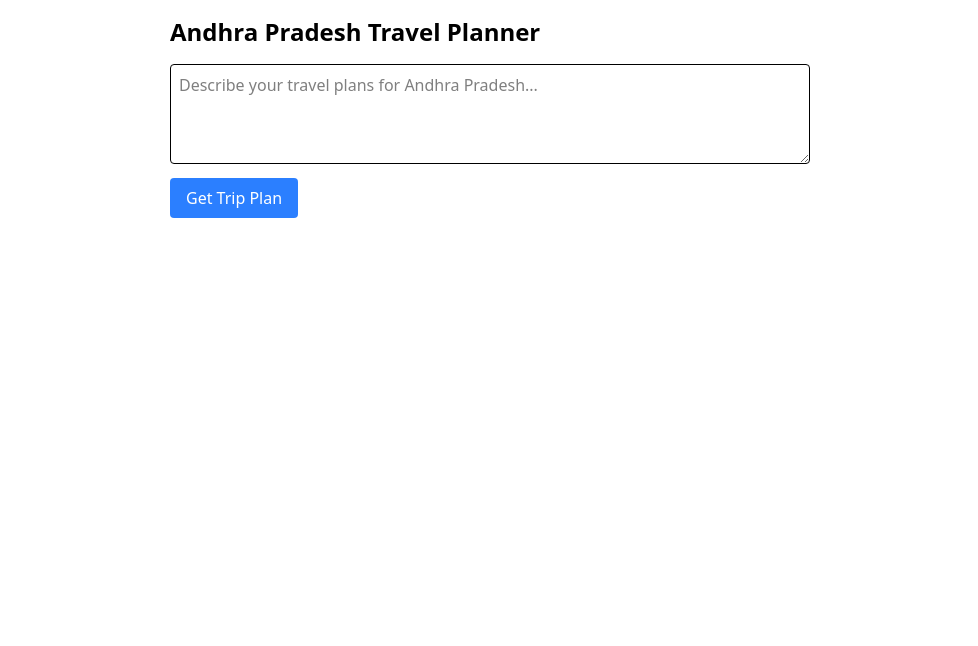
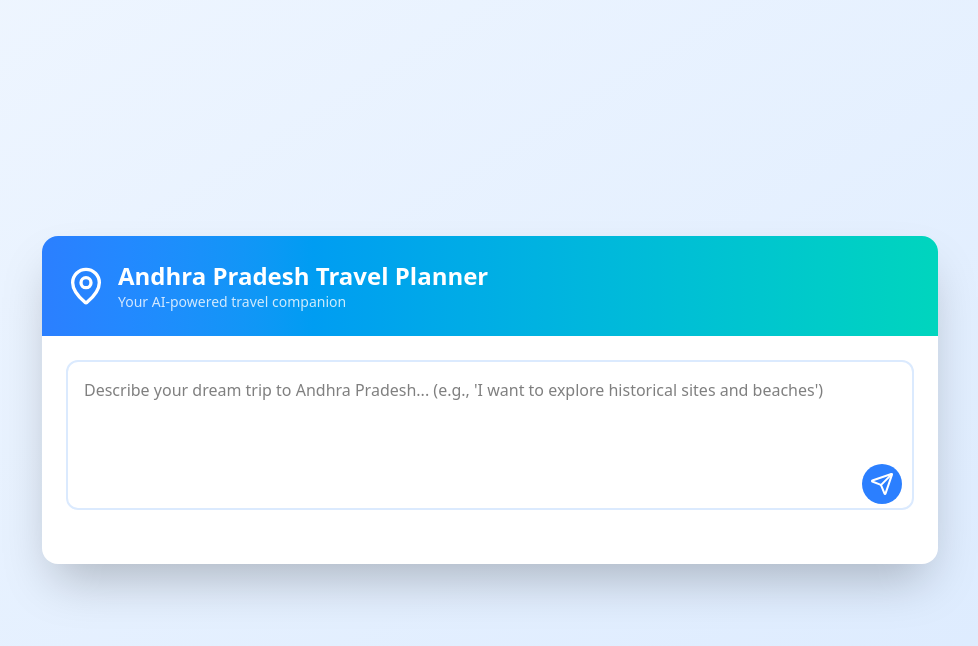
Before and after one commit to paraag/ap_tourism, a React (Vite) app in the folder client/: page /ai-trip-planner in a window 1280 px wide. Shown: the top 646 px of the page, without its empty margins (150-1128 px from the left). Built offline with nearby package versions, Linux system fonts and the light colour scheme.

Commit message:
Fixed bot UI
Signed-off-by: SaxenaShiv <shivsaxena0027@gmail.com>

```diff
--- a/client/package.json
+++ b/client/package.json
@@ -12,9 +12,11 @@
   "dependencies": {
     "@tailwindcss/vite": "^4.0.9",
     "axios": "^1.8.1",
+    "framer-motion": "^12.4.10",
     "lucide-react": "^0.477.0",
     "react": "^19.0.0",
     "react-dom": "^19.0.0",
+    "react-markdown": "^10.0.1",
     "react-router": "^7.2.0"
   },
   "devDependencies": {
--- a/client/src/components/Header.jsx
+++ b/client/src/components/Header.jsx
@@ -75,6 +75,7 @@ function Header() {
       <div className="flex items-center gap-4">
         <img src={logo} alt="AP Tourism Logo" className="h-12" />
         <h1 className="text-3xl font-bold">AP Tourism</h1>
+        <p>Italian of the East</p>
       </div>
       <nav>
         <ul className="flex gap-6 relative items-center">
--- a/client/src/pages/Bot.jsx
+++ b/client/src/pages/Bot.jsx
@@ -1,11 +1,23 @@
-import React, { useState } from 'react';
-import { tripPlannerService } from '../../apiService'; // Import the service
+import React, { useState, useRef, useEffect } from 'react';
+import ReactMarkdown from 'react-markdown';
+import { MapPin, Plane, Send, Compass } from 'lucide-react';
+import { tripPlannerService } from '../../apiService';
 
 const AIChatBot = () => {
   const [prompt, setPrompt] = useState('');
   const [response, setResponse] = useState('');
   const [isLoading, setIsLoading] = useState(false);
   const [error, setError] = useState(null);
+  const textareaRef = useRef(null);
+
+  // Auto-resize textarea
+  useEffect(() => {
+    const textarea = textareaRef.current;
+    if (textarea) {
+      textarea.style.height = 'auto';
+      textarea.style.height = `${Math.max(textarea.scrollHeight, 100)}px`;
+    }
+  }, [prompt]);
 
   const handleSubmit = async (e) => {
     e.preventDefault();
@@ -28,45 +40,82 @@ const AIChatBot = () => {
   };
 
   return (
-    <div className="max-w-2xl mx-auto p-4">
-      <h1 className="text-2xl font-bold mb-4">Andhra Pradesh Travel Planner</h1>
+    <div className="min-h-screen bg-gradient-to-br from-blue-50 to-blue-100 flex items-center justify-center p-4">
+      <div className="w-full max-w-4xl bg-white shadow-2xl rounded-2xl overflow-hidden">
+        {/* Header */}
+        <div className="bg-gradient-to-r from-blue-500 to-teal-400 text-white p-6 flex items-center">
+          <MapPin className="mr-3 w-10 h-10" />
+          <div>
+            <h1 className="text-2xl font-bold">Andhra Pradesh Travel Planner</h1>
+            <p className="text-sm text-white/80">Your AI-powered travel companion</p>
+          </div>
+        </div>
 
-      <form onSubmit={handleSubmit} className="mb-4">
+        {/* Content Area */}
+        <div className="p-6">
+          {/* Input Section */}
+          <form onSubmit={handleSubmit} className="mb-6">
+            <div className="relative">
               <textarea
+                ref={textareaRef}
                 value={prompt}
                 onChange={(e) => setPrompt(e.target.value)}
-          placeholder="Describe your travel plans for Andhra Pradesh..."
-          className="w-full p-2 border rounded mb-2 min-h-[100px]"
+                placeholder="Describe your dream trip to Andhra Pradesh... (e.g., 'I want to explore historical sites and beaches')"
+                className="w-full p-4 pr-12 border-2 border-blue-100 rounded-xl focus:ring-2 focus:ring-blue-300 focus:outline-none resize-none min-h-[150px] transition-all duration-300 ease-in-out"
                 required
               />
               <button
                 type="submit"
                 disabled={isLoading}
-          className="bg-blue-500 text-white px-4 py-2 rounded hover:bg-blue-600 disabled:opacity-50"
+                className="absolute bottom-3 right-3 bg-blue-500 text-white p-2 rounded-full hover:bg-blue-600 disabled:opacity-50 transition-all duration-300 ease-in-out"
               >
-          {isLoading ? 'Planning...' : 'Get Trip Plan'}
+                {isLoading ? <Compass className="animate-spin" /> : <Send />}
               </button>
+            </div>
           </form>
 
+          {/* Error Handling */}
           {error && (
-        <div className="bg-red-100 border border-red-400 text-red-700 px-4 py-3 rounded mb-4">
-          {error}
+            <div className="bg-red-50 border-l-4 border-red-500 p-4 mb-6 text-red-700">
+              <p className="font-semibold">Oops! Something went wrong</p>
+              <p className="text-sm">{error}</p>
             </div>
           )}
 
+          {/* Loading State */}
           {isLoading && (
-        <div className="text-center text-gray-500">Generating your trip plan...</div>
+            <div className="flex items-center justify-center space-x-3 text-blue-500">
+              <Plane className="animate-bounce" />
+              <span>Generating your personalized trip plan...</span>
+            </div>
           )}
 
+          {/* Response Section */}
           {response && (
-        <div className="mt-4 p-4 border rounded bg-gray-50">
-          <h2 className="text-xl font-semibold mb-2">Your Trip Plan</h2>
-          <div
-            className="prose max-w-full"
-            dangerouslySetInnerHTML={{ __html: response.replace(/\n/g, '<br/>') }}
-          />
+            <div className="bg-blue-50 border-l-4 border-blue-500 p-6 rounded-xl">
+              <div className="flex items-center mb-4">
+                <Compass className="mr-3 text-blue-600" />
+                <h2 className="text-xl font-bold text-blue-800">Your Customized Trip Plan</h2>
+              </div>
+              <div className="prose max-w-full text-gray-700">
+                <ReactMarkdown
+                  components={{
+                    h2: ({node, ...props}) => <h2 className="text-xl font-semibold text-blue-700 mt-4 mb-2" {...props} />,
+                    h3: ({node, ...props}) => <h3 className="text-lg font-semibold text-blue-600 mt-3 mb-2" {...props} />,
+                    ul: ({node, ...props}) => <ul className="list-disc list-inside pl-2 space-y-1" {...props} />,
+                    ol: ({node, ...props}) => <ol className="list-decimal list-inside pl-2 space-y-1" {...props} />,
+                    li: ({node, ...props}) => <li className="text-gray-700" {...props} />,
+                    strong: ({node, ...props}) => <strong className="font-bold text-blue-800" {...props} />,
+                    a: ({node, ...props}) => <a className="text-blue-600 hover:underline" {...props} />
+                  }}
+                >
+                  {response}
+                </ReactMarkdown>
+              </div>
             </div>
           )}
+        </div>
+      </div>
     </div>
   );
 };
```
Also changed, not shown: 1 other file (tests, documents, lock files or other folders). Lines whose indentation alone changed are shown as unchanged.
